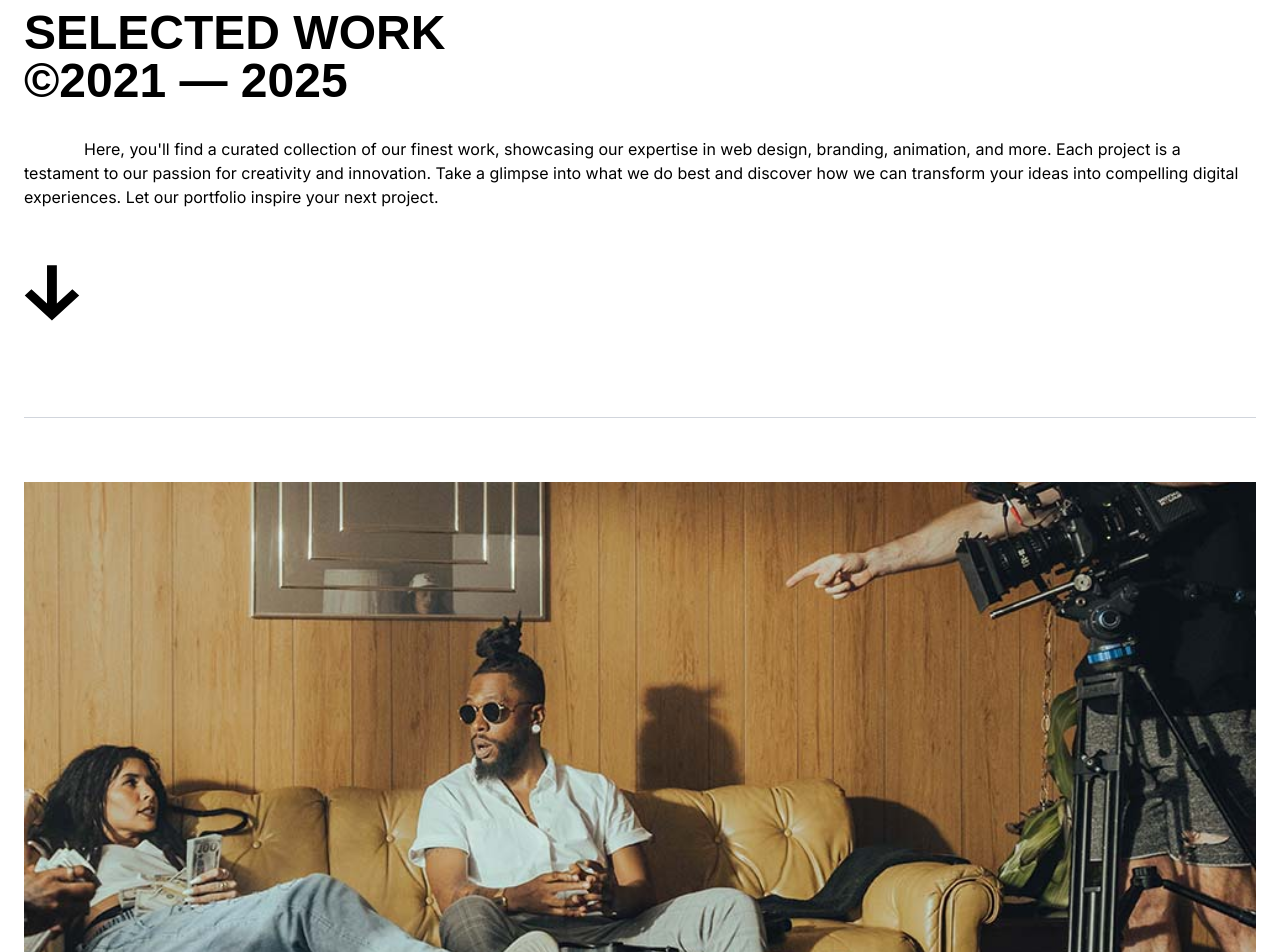
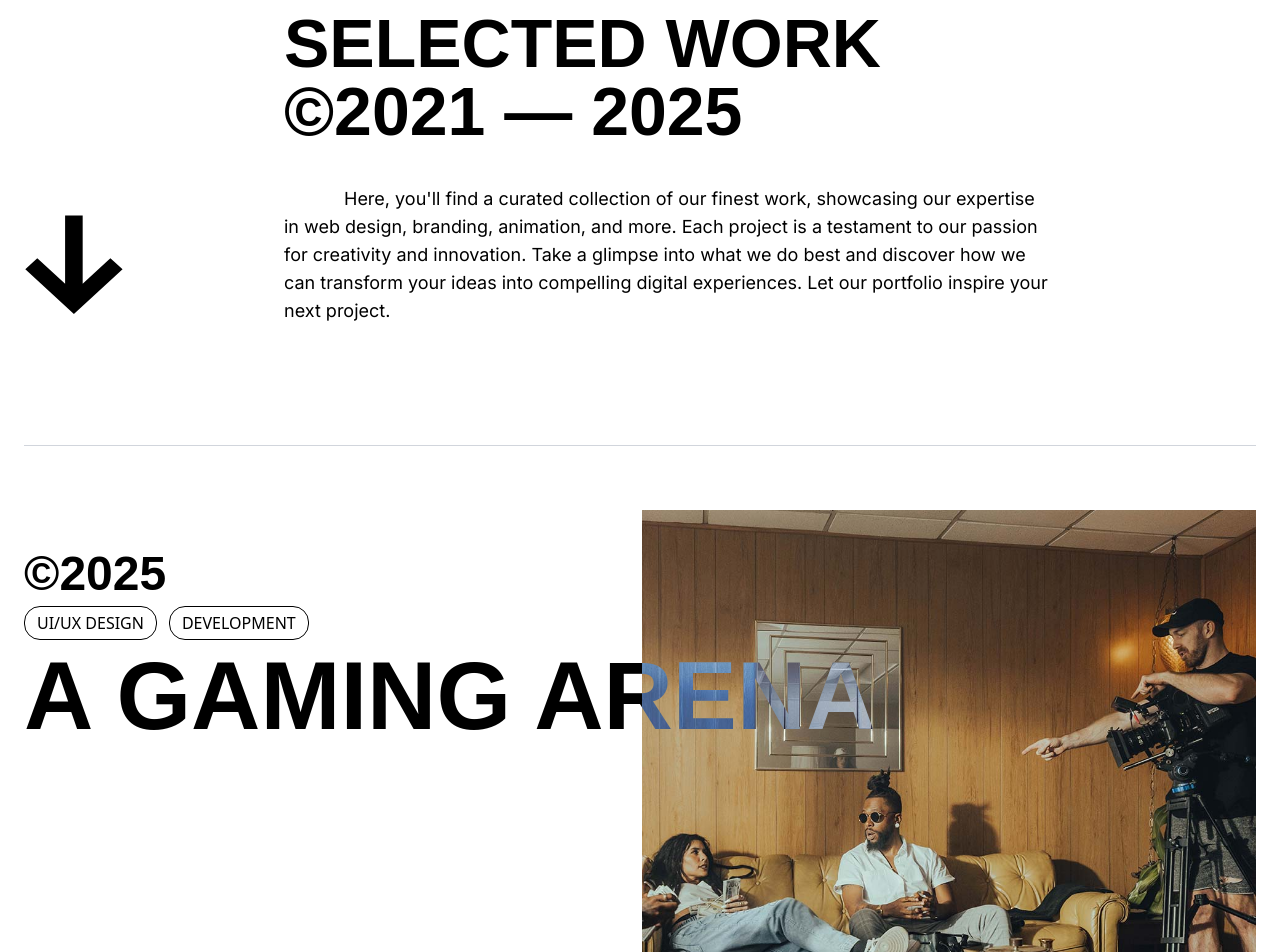
Before and after one commit to CleverCoder03/velocity-studio, a Next.js app: page / in a window 1280 px wide. Shown: the part 4820-5772 px from the top of the page. Built offline with nearby package versions, Linux system fonts and the light colour scheme; a web font is replaced by a local one.

Commit message:
made portfolio section also responsive

```diff
--- a/app/components/Portfolio.jsx
+++ b/app/components/Portfolio.jsx
@@ -6,16 +6,19 @@ import Projects from "./Projects";
 const Portfolio = () => {
   return (
     <section id="portfolio" className="relative mt-30 lg:mt-40 xl:mt-50">
-      <Heading name={"Portfolio"} number={"04"} />
+      <div>
+        <Heading name={"Portfolio"} number={"04"} />
+      </div>
 
-      <div className="pb-20 border-b-[1px] border-gray-300">
-        <div className="mt-5 text-5xl uppercase font-mona font-extrabold">
+      <div className="pb-20 lg:pb-30 border-b-[1px] border-gray-300 lg:flex lg:flex-row-reverse lg:justify-end lg:items-end lg:gap-30 xl:gap-40">
+        <div className="lg:w-[70vw] xl:w-[60vw]">
+          <div className="mt-5 text-5xl uppercase font-mona font-extrabold lg:text-7xl xl:text-[8.5vh]">
           <h1>Selected work</h1>
           <h1>&copy;2021 — 2025</h1>
         </div>
 
-        <div className="mt-8">
-          <p className="indent-15 font-inter font-normal text-base">
+        <div className="mt-8 lg:mt-10 w-full">
+          <p className="indent-15 font-inter font-normal text-base lg:text-lg">
             Here, you'll find a curated collection of our finest work,
             showcasing our expertise in web design, branding, animation, and
             more. Each project is a testament to our passion for creativity and
@@ -24,9 +27,10 @@ const Portfolio = () => {
             our portfolio inspire your next project.
           </p>
         </div>
+        </div>
 
         <div className="mt-10">
-          <div className="relative w-14 h-22">
+          <div className="relative w-14 h-20 lg:w-25 lg:h-30">
             <Image src="/scroll-down.svg" alt="scroll" fill />
           </div>
         </div>
--- a/app/components/Projects.jsx
+++ b/app/components/Projects.jsx
@@ -5,9 +5,9 @@ const Projects = () => {
   return (
     <>
       {projects.map((project) => (
-        <div className="relative py-16 border-b-[1px] border-gray-300" key={project.id}>
-          <div>
-            <div className="relative w-full h-[32rem]">
+        <div className="py-16 bg-white border-b-[1px] border-gray-300 lg:flex lg:flex-row-reverse lg:justify-between lg:items-start"  key={project.id}>
+          <div className="lg:relative lg:h-[50vw]">
+            <div className="relative lg:absolute lg:right-0 w-full lg:w-[48vw] h-[32rem] lg:h-[50vw] lg:overflow-hidden">
               <Image
                 src={project.img}
                 alt={project.title}
@@ -17,9 +17,9 @@ const Projects = () => {
             </div>
           </div>
 
-          <div className="mt-10">
+          <div className="mt-10 lg:sticky lg:top-20 text-white z-12 mix-blend-difference">
             <div>
-              <h1 className="text-4xl font-mona font-extrabold">&copy;{project.year}</h1>
+              <h1 className="text-4xl lg:text-5xl lg:font-semibold font-mona font-extrabold">&copy;{project.year}</h1>
               <div className="mt-2 flex gap-3">
                 {project.tags.map((tag) => (
                     <span key={tag} className="border uppercase font-medium rounded-2xl px-3 py-1">
@@ -30,7 +30,7 @@ const Projects = () => {
             </div>
 
             <div className="mt-2">
-              <h1 className="text-5xl uppercase font-mona font-extrabold">
+              <h1 className="text-5xl lg:text-[7.5vw] lg:w-[70vw] uppercase font-mona font-extrabold">
                 {project.title}
               </h1>
             </div>
```
